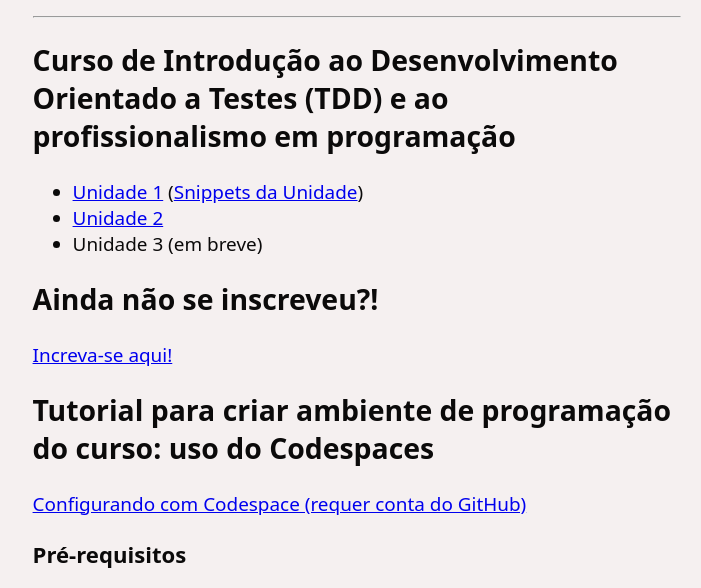
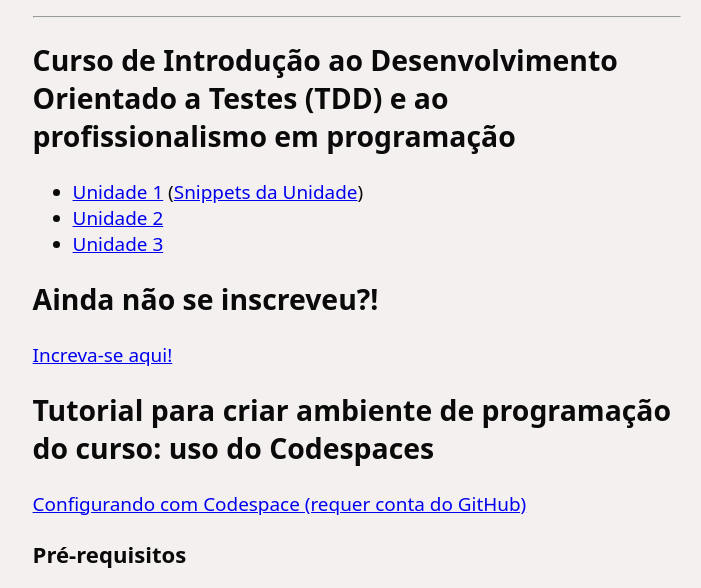
Before and after one commit to xpian94/astro-boilerplate, an Astro site: page / in a window 1280 px wide. Shown: the part 168-756 px from the top of the page, without its empty margins (283-984 px from the left). Built offline with nearby package versions, Linux system fonts and the light colour scheme; Astro itself is replaced by a stand-in of ours.

Commit message:
feat: adding unidade 3 link in index

```diff
--- a/src/pages/index.astro
+++ b/src/pages/index.astro
@@ -22,7 +22,7 @@ const signUpUrl = "https://forms.office.com/pages/responsepage.aspx?id=pSpdumYi7
 				<a href="https://docs.google.com/presentation/d/19C8dWcaP7S8m4MfIwU2qqKfv7ysuucTk7GAP8xbvn7Y/edit?usp=sharing" target="_blank" rel="noopener noreferrer">Unidade 2</a>
 			</li>
 			<li>
-				Unidade 3 (em breve)
+				<a href="./unidade-3" target="_blank" rel="noopener noreferrer">Unidade 3</a>
 			</li>
 		</ul>
 		<h2>Ainda não se inscreveu?!</h2>
```
